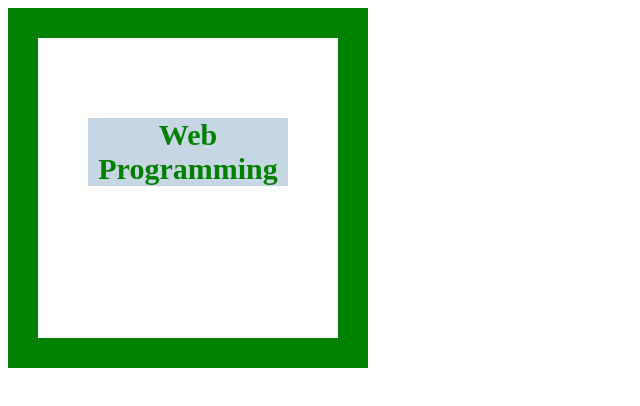
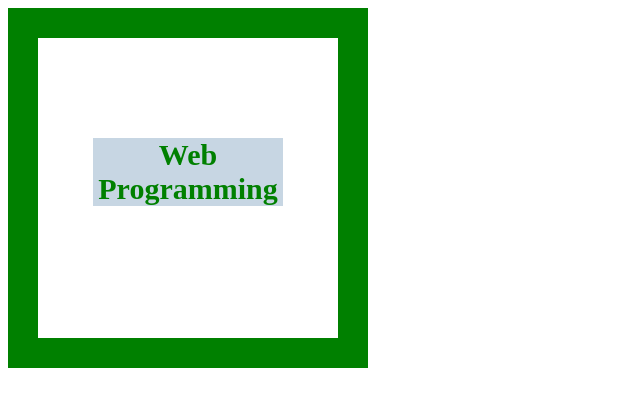
Before and after one commit to Huyennkfeb/BW2212R1, a plain HTML site: page Day 05 - CSS basic/Bài tập/box model 1/index.html in a window 1280 px wide. Shown: the whole page, without its empty margins (0-640 px from the left). Drawn offline with Linux system fonts and the light colour scheme.

Commit message:
add sua model box1

```diff
--- a/Day 05 - CSS basic/Bài tập/box model 1/boxmodel1.css
+++ b/Day 05 - CSS basic/Bài tập/box model 1/boxmodel1.css
@@ -4,6 +4,7 @@ p {
     font-weight: 600;
     color: green;
     background-color: #c7d6e3;
+    margin: 50px 5px 5px 5px;
 }
 .outside {
     width: 200px;
```
